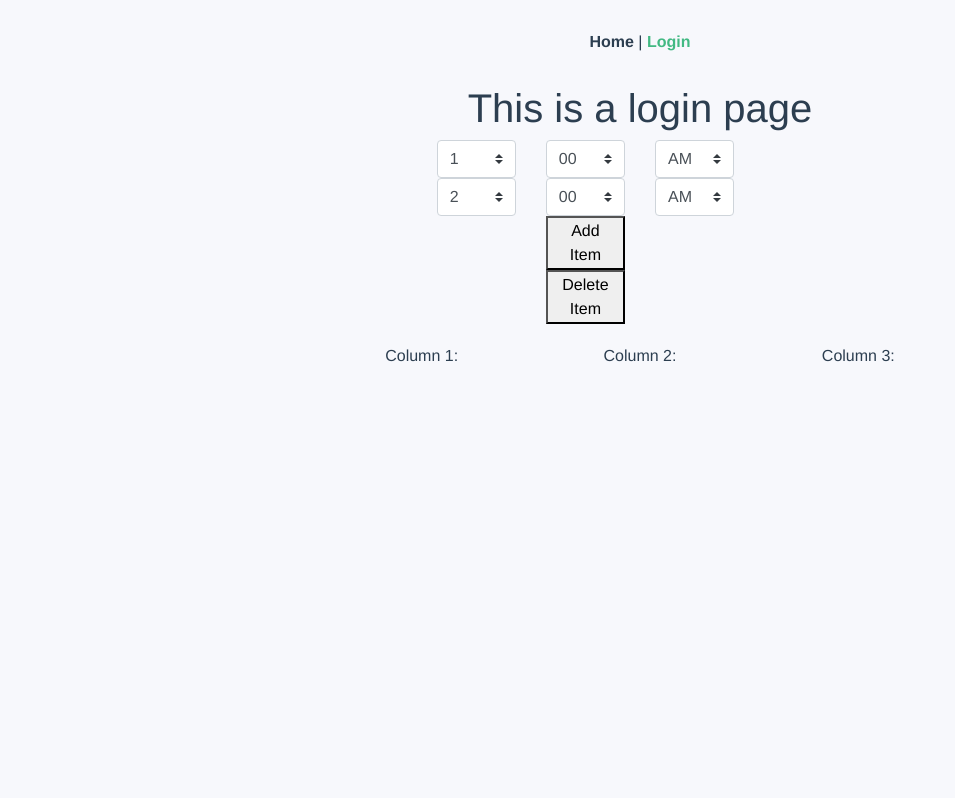
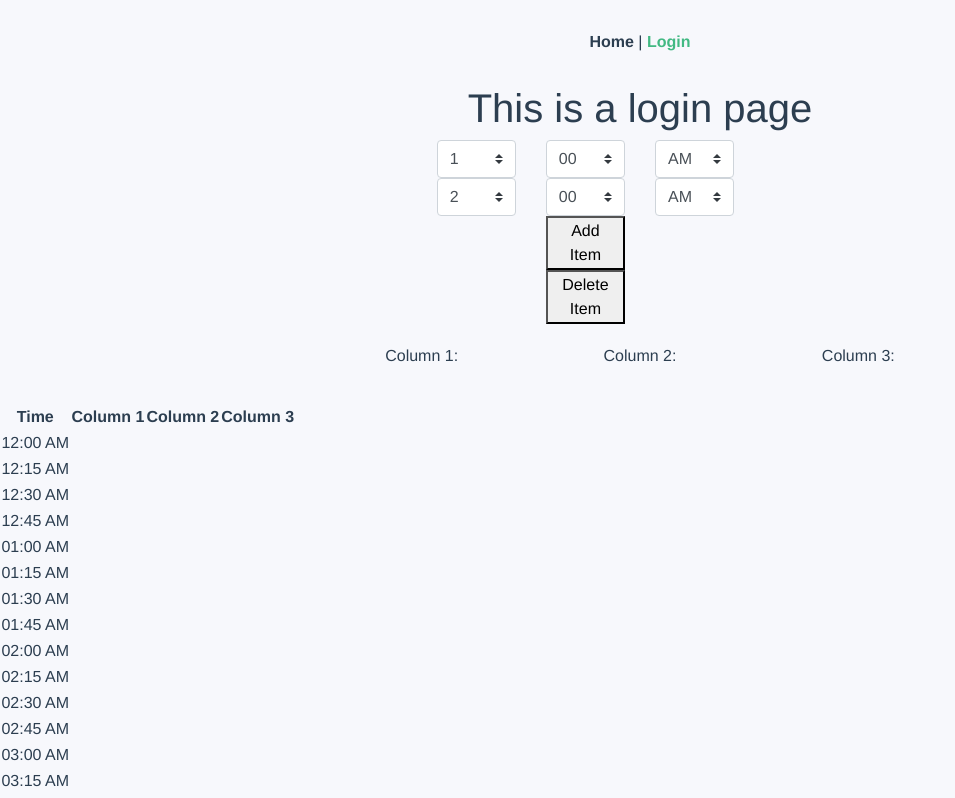
Before and after one commit to srad1292/daily-planner-ui, a Vue app: page /#/login in a window 1280 px wide. Shown: the top 798 px of the page, without its empty margins (0-955 px from the left). Built offline with nearby package versions, Linux system fonts and the light colour scheme.

Commit message:
dynamic table creation

```diff
--- a/src/views/Login.vue
+++ b/src/views/Login.vue
@@ -60,6 +60,34 @@
         </b-col>
       </b-row>
     </div>
+
+    <div style="margin-top: 20px">
+      <table>
+        <tr>
+          <th>Time</th>
+          <th v-for="(column, index) in tableData" v-bind:key="index">Column {{index+1}}</th>
+        </tr>
+        <tr v-for="(time, index) in times" v-bind:key="index">
+          <td>{{time.display}}</td>
+          <template v-for="(column) in tableData">
+            <template v-for="(item, itemIndex) in column">
+              <td v-if="item.startDisplay === time.display" :key="itemIndex">{{item.startDisplay}} until {{item.endDisplay}}</td>
+            </template>
+
+          </template>
+        </tr>
+
+      </table>
+      <!-- <b-row>
+        <b-col cols="3"></b-col>
+        <b-col v-for="(column, index) in items" v-bind:key="index" cols="2">
+          <p>Column {{index+1}}:</p>
+          <p v-for="(item, itemIndex) in column" v-bind:key="itemIndex">{{item.startDisplay}} until {{item.endDisplay}}</p>
+        </b-col>
+      </b-row> -->
+    </div>
+
+
   </div>
 </template>
 
@@ -76,8 +104,9 @@ export default class Home extends Vue {
   endMinutes: string;
   endPeriod: string;
   tryingToAdd: boolean;
+  times: any[] = [];
   items: any[];
-
+  tableData: any[];
   hoursOptions: any[];
   minutesOptions: any[];
   periodOptions: any[];
@@ -86,6 +115,7 @@ export default class Home extends Vue {
   errorMessage: string;
 
   setupFlag: number = 1;
+
 
 
   constructor() {
@@ -98,6 +128,7 @@ export default class Home extends Vue {
     this.endPeriod = "am";
     this.tryingToAdd = false;
     this.items = [[],[],[]];
+    this.tableData = [[{numCols: 96, hasData: false}],[{numCols: 96, hasData: false}],[{numCols: 96, hasData: false}]];
     this.displayError = false;
     this.errorMessage = "";
 
@@ -118,13 +149,24 @@ export default class Home extends Vue {
 
     this.minutesOptions = [
       { value: "00", text: '00' },
-      { value: "30", text: '30' }
+      { value: "15", text: '15' },
+      { value: "30", text: '30' },
+      { value: "45", text: '45' }
     ];
 
     this.periodOptions = [
       { value: "am", text: 'AM' },
       { value: "pm", text: 'PM' }
     ];
+
+    let time = moment(`12:00 am`, 'hh:mm A').utcOffset(0, true);
+    let endTime = moment(`11:45 pm`, 'hh:mm A').utcOffset(0, true);
+    do {
+      let display = time.format('hh:mm A');
+      this.times.push({time, display});
+      time = time.add(15, "minutes");
+    } while(time.isSameOrBefore(endTime));
+
   }
 
   addItem() {
@@ -140,6 +182,8 @@ export default class Home extends Vue {
       return;
     }
 
+    console.log("diff");
+    console.log(endTime.diff(startTime, 'minutes'));
 
 
     let index = this.findLocationForItem(this.items, startTime, endTime);
@@ -174,10 +218,50 @@ export default class Home extends Vue {
     // }
     console.log(this.items.map((column: any) => { return column.map((obj: any) => { return {start: obj.startDisplay, end: obj.endDisplay} }); }))
     this.tryingToAdd = false;
-
+    this.createTable();
     // this.resetForm();
 
     console.log(" ======= End Add Item ======= \n");
+  }
+
+  createTable() {
+    let tempTable: any[] = [[], [], []];
+    const startOfDay = moment(`12:00 am`, 'hh:mm A').utcOffset(0, true);
+    const lastRow = moment(`11:45 pm`, 'hh:mm A').utcOffset(0, true);
+    const endOfDay = moment(`11:59 pm`, 'hh:mm A').utcOffset(0, true);
+    this.items.forEach((column: any[], colIndex: number) => {
+      if(column.length === 0) {
+        tempTable[colIndex].push({numCols: 96, hasData: false, rowIndex: 0})
+      }
+      (column || []).forEach((item: any, itemIndex) => {
+        let numOfCols: number = 1;
+        let rowIndex: number = 0;
+        if(itemIndex === 0 && item.startTime.isAfter(startOfDay)) {
+          numOfCols = (item.startTime.diff(startOfDay, "minutes")) / 15;
+          tempTable[colIndex].push({numCols: numOfCols, hasData: false, rowIndex});
+        }
+        else if(itemIndex > 0 && item.startTime.isAfter(column[itemIndex-1].endTime)) {
+          numOfCols = (item.startTime.diff(column[itemIndex-1].endTime, "minutes")) / 15;
+          rowIndex = this.times.findIndex((time: any) => time.display === column[itemIndex-1].endDisplay);
+          tempTable[colIndex].push({numCols: numOfCols, hasData: false, rowIndex});
+        }
+
+        rowIndex = this.times.findIndex((time: any) => time.display === item.startDisplay);
+        numOfCols = (item.endTime.diff(item.startTime, "minutes")) / 15;
+        tempTable[colIndex].push({numCols: numOfCols, hasData: true, rowIndex, ...item});
+
+        if(itemIndex === column.length-1 && item.endTime.isSameOrBefore(lastRow)) {
+          numOfCols = (endOfDay.diff(item.endTime, "minutes")+1) / 15;
+          rowIndex = this.times.findIndex((time: any) => time.display === item.endDisplay);
+          tempTable[colIndex].push({numCols: numOfCols, hasData: false, rowIndex});
+        }
+      });
+    });
+
+    console.log("==== Table Data ====");
+    this.tableData = tempTable;
+    console.log(this.tableData);
+
   }
 
   findLocationForItem(items: any[], startTime: moment.Moment, endTime: moment.Moment) {
```
